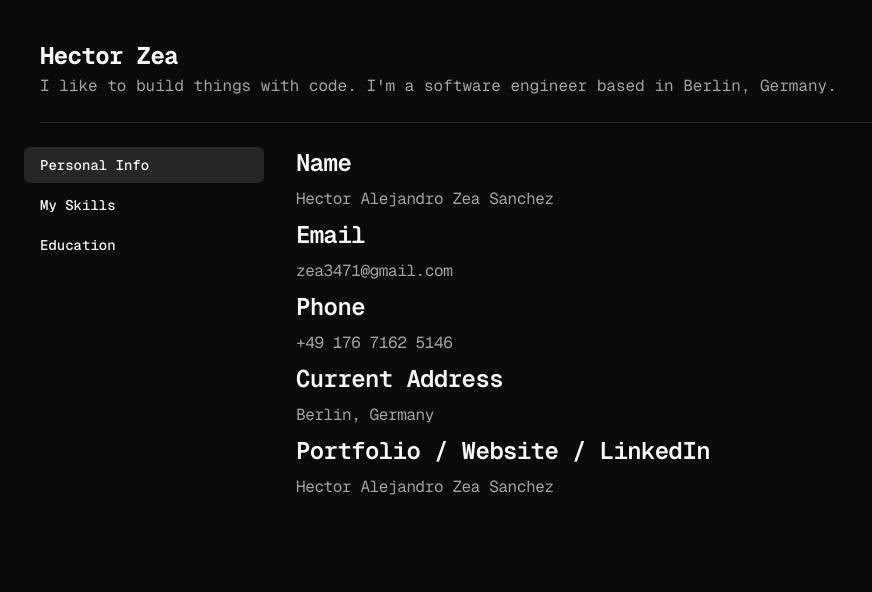
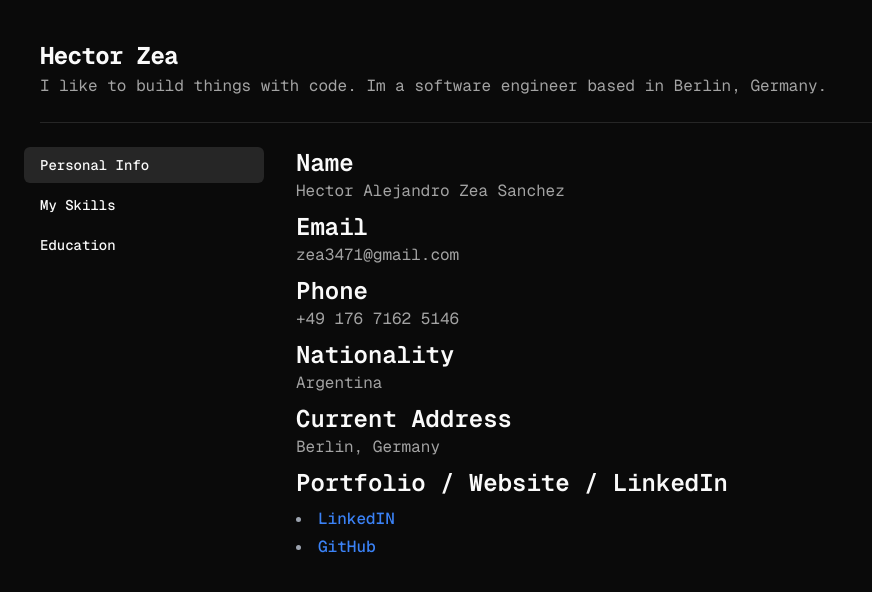
Before and after one commit to hectorzea/frontbuild, a Next.js app in the folder frontend/: page /profile/personal-info in a window 1280 px wide. Shown: the top 592 px of the page, without its empty margins (0-872 px from the left). Built offline with nearby package versions, Linux system fonts and the light colour scheme; no server answers.

Commit message:
updates on personal info

```diff
--- a/frontend/app/page.tsx
+++ b/frontend/app/page.tsx
@@ -8,7 +8,7 @@ export default function IndexPage() {
 
   useEffect(() => {
     const initializeMocking = async () => {
-      if (process.env.NODE_ENV === "development") {
+      if (process.env.NEXT_PUBLIC_ENABLE_MSW === "true") {
         await setUpMocks();
       }
       setIsMswReady(true);
--- a/frontend/app/profile/interviews/[id]/page.tsx
+++ b/frontend/app/profile/interviews/[id]/page.tsx
@@ -1,29 +1,27 @@
-import { getInterviewById, getInterviews } from '@/lib/data';
-import { notFound } from 'next/navigation';
+// import { getInterviewById, getInterviews } from '@/lib/data';
+// import { notFound } from 'next/navigation';
 
-export default async function InterviewPage({ params }: { params: { id: string } }) {
+export default async function InterviewPage() {
 
-    const { id } = await params;
-    const interview = await getInterviewById(id);
 
-    // Si no se encuentra la entrevista, mostrar un 404
-    if (!interview) {
-        notFound();
-    }
+    // const interview = await getInterviewById(id);
+
+    // // Si no se encuentra la entrevista, mostrar un 404
+    // if (!interview) {
+    //     notFound();
+    // }
 
     return (
         <article>
-            <h1>{interview.title}</h1>
-            <p>{interview.date}</p>
-            <div>{interview.content}</div>
+            SSS
         </article>
     );
 }
 
-// Generar rutas estáticas en tiempo de compilación
-export async function generateStaticParams() {
-    const interviews = await getInterviews();
-    return interviews.map((interview) => ({
-        id: interview.id,
-    }));
-}
+// // Generar rutas estáticas en tiempo de compilación
+// export async function generateStaticParams() {
+//     const interviews = await getInterviews();
+//     return interviews.map((interview) => ({
+//         id: interview.id,
+//     }));
+// }
--- a/frontend/app/profile/layout.tsx
+++ b/frontend/app/profile/layout.tsx
@@ -1,5 +1,4 @@
 import { Metadata } from "next"
-import Image from "next/image"
 
 import { Separator } from "@/components/ui/separator"
 import { SidebarNav } from "@/components/frontbuild/SidebarNav"
@@ -43,7 +42,7 @@ export default function SettingsLayout({ children }: SettingsLayoutProps) {
                 <div className="space-y-0.5">
                     <h2 className="text-2xl font-bold tracking-tight">Hector Zea</h2>
                     <p className="text-muted-foreground">
-                        I like to build things with code. I'm a software engineer based in Berlin, Germany.
+                        I like to build things with code. Im a software engineer based in Berlin, Germany.
                     </p>
                 </div>
                 <Separator className="my-6" />
--- a/frontend/app/profile/page.tsx
+++ b/frontend/app/profile/page.tsx
@@ -5,7 +5,7 @@ export default async function InterviewsPage() {
         <>
             <Box marginBottom={'10px'} >Aqui encontraras todo sobre mi...</Box>
             <Box>
-                Si deseas ver mis entrevistas ve a "Interviews"
+                Si deseas ver mis entrevistas ve a &quot;Interviews&quot;
             </Box>
         </>
     );
--- a/frontend/app/profile/personal-info/page.tsx
+++ b/frontend/app/profile/personal-info/page.tsx
@@ -2,34 +2,43 @@ export default async function PersonalInfoPage() {
     return (
         <>
             <div>
-                <h3 className="mt-10 scroll-m-20  pb-2 text-2xl font-semibold tracking-tight transition-colors first:mt-0">
+                <h3 className="text-2xl font-semibold">
                     Name
                 </h3>
-                <h3 className="pb-2 text-muted-foreground tracking-tight transition-colors first:mt-0">Hector Alejandro Zea Sanchez</h3>
+                <h3 className="pb-2 text-muted-foreground">Hector Alejandro Zea Sanchez</h3>
             </div>
             <div>
-                <h3 className="mt-10 scroll-m-20  pb-2 text-2xl font-semibold tracking-tight transition-colors first:mt-0">
+                <h3 className="text-2xl font-semibold">
                     Email
                 </h3>
-                <h3 className="pb-2 text-muted-foreground tracking-tight transition-colors first:mt-0">zea3471@gmail.com</h3>
+                <h3 className="pb-2 text-muted-foreground">zea3471@gmail.com</h3>
             </div>
             <div>
-                <h3 className="mt-10 scroll-m-20  pb-2 text-2xl font-semibold tracking-tight transition-colors first:mt-0">
+                <h3 className="text-2xl font-semibold">
                     Phone
                 </h3>
-                <h3 className="pb-2 text-muted-foreground tracking-tight transition-colors first:mt-0">+49 176 7162 5146</h3>
+                <h3 className="pb-2 text-muted-foreground">+49 176 7162 5146</h3>
             </div>
             <div>
-                <h3 className="mt-10 scroll-m-20  pb-2 text-2xl font-semibold tracking-tight transition-colors first:mt-0">
+                <h3 className="text-2xl font-semibold">
+                    Nationality
+                </h3>
+                <h3 className="pb-2 text-muted-foreground">Argentina</h3>
+            </div>
+            <div>
+                <h3 className="text-2xl font-semibold">
                     Current Address
                 </h3>
-                <h3 className="pb-2 text-muted-foreground tracking-tight transition-colors first:mt-0">Berlin, Germany</h3>
+                <h3 className="pb-2 text-muted-foreground">Berlin, Germany</h3>
             </div>
             <div>
-                <h3 className="mt-10 scroll-m-20  pb-2 text-2xl font-semibold tracking-tight transition-colors first:mt-0">
+                <h3 className="text-2xl font-semibold mb-2">
                     Portfolio / Website / LinkedIn
                 </h3>
-                <h3 className="pb-2 text-muted-foreground tracking-tight transition-colors first:mt-0">Hector Alejandro Zea Sanchez</h3>
+                <ul className="max-w-md space-y-1 text-gray-500 list-disc list-inside dark:text-gray-400">
+                    <li><a className={'font-medium text-blue-600 dark:text-blue-500 hover:underline '} href="https://www.linkedin.com/in/hectorazea" target="_blank" >LinkedIN</a></li>
+                    <li><a className={'font-medium text-blue-600 dark:text-blue-500 hover:underline '} href="https://github.com/hectorzea" target="_blank" >GitHub</a></li>
+                </ul>
             </div>
         </>
     );
--- a/frontend/components/frontbuild/InterviewsDashboard/index.tsx
+++ b/frontend/components/frontbuild/InterviewsDashboard/index.tsx
@@ -1,9 +1,9 @@
 interface IInterviewsDashboard {
-
+    title: string
 }
 
-export const InterviewsDashboard: React.FC<IInterviewsDashboard> = ({ }) => {
+export const InterviewsDashboard: React.FC<IInterviewsDashboard> = ({ title }) => {
     return (
-        <>holas</>
+        <>{title}</>
     )
 }
```
